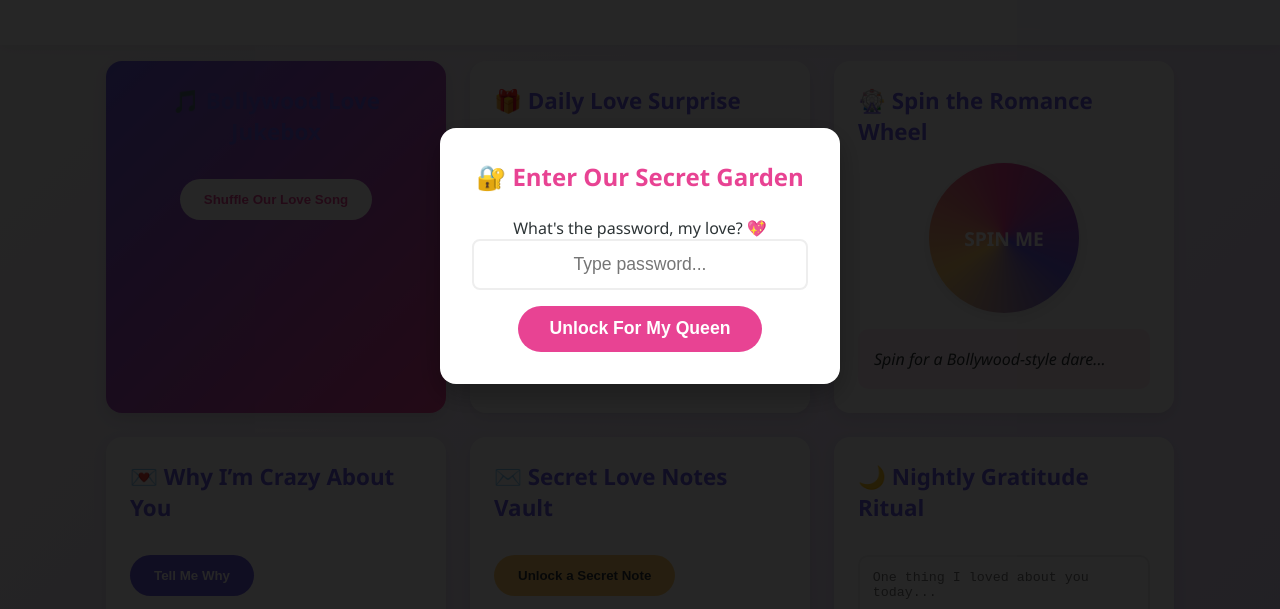
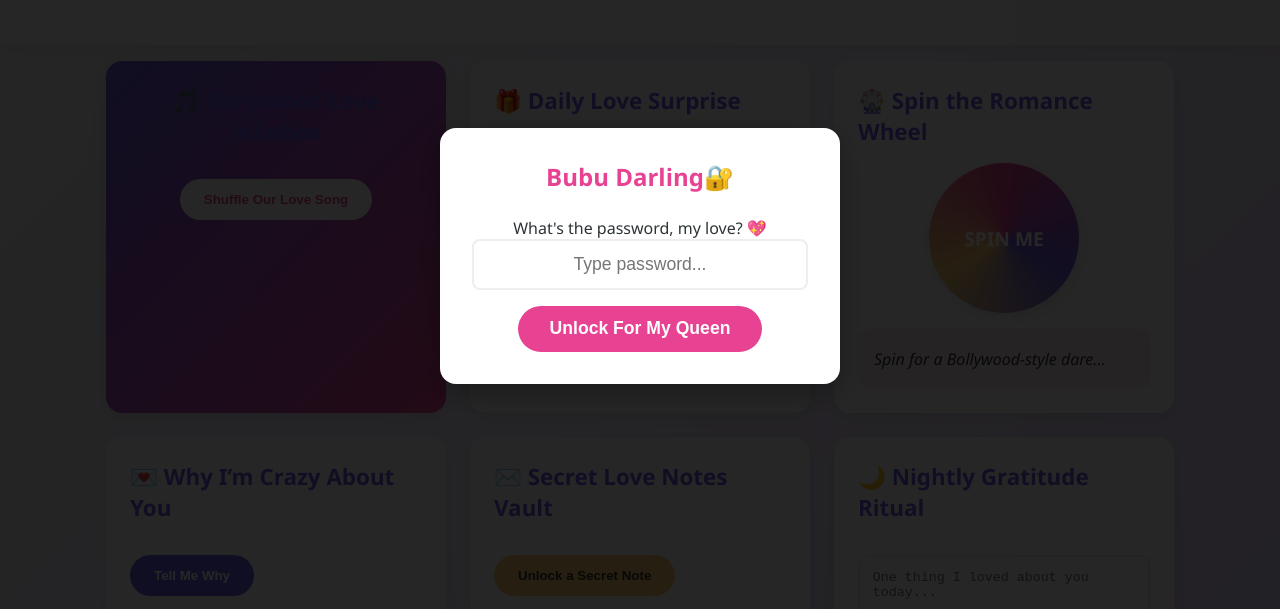
Before and after one commit to moviemania6696-gif/rasmalaiiii, a plain HTML site: page index.html in a window 1280 px wide. Shown: the part 144-753 px from the top of the page. Drawn offline with Linux system fonts and the light colour scheme.

Commit message:
Update index.html

```diff
--- a/index.html
+++ b/index.html
@@ -259,7 +259,7 @@
   <!-- Login Overlay -->
   <div class="login-overlay" id="login-overlay">
     <div class="login-box">
-      <h2>🔐 Enter Our Secret Garden</h2>
+      <h2>Bubu Darling🔐 </h2>
       <p>What's the password, my love? 💖</p>
       <input type="password" id="password-input" placeholder="Type password..." autocomplete="off">
       <button id="unlock-btn">Unlock For My Queen</button>
```
